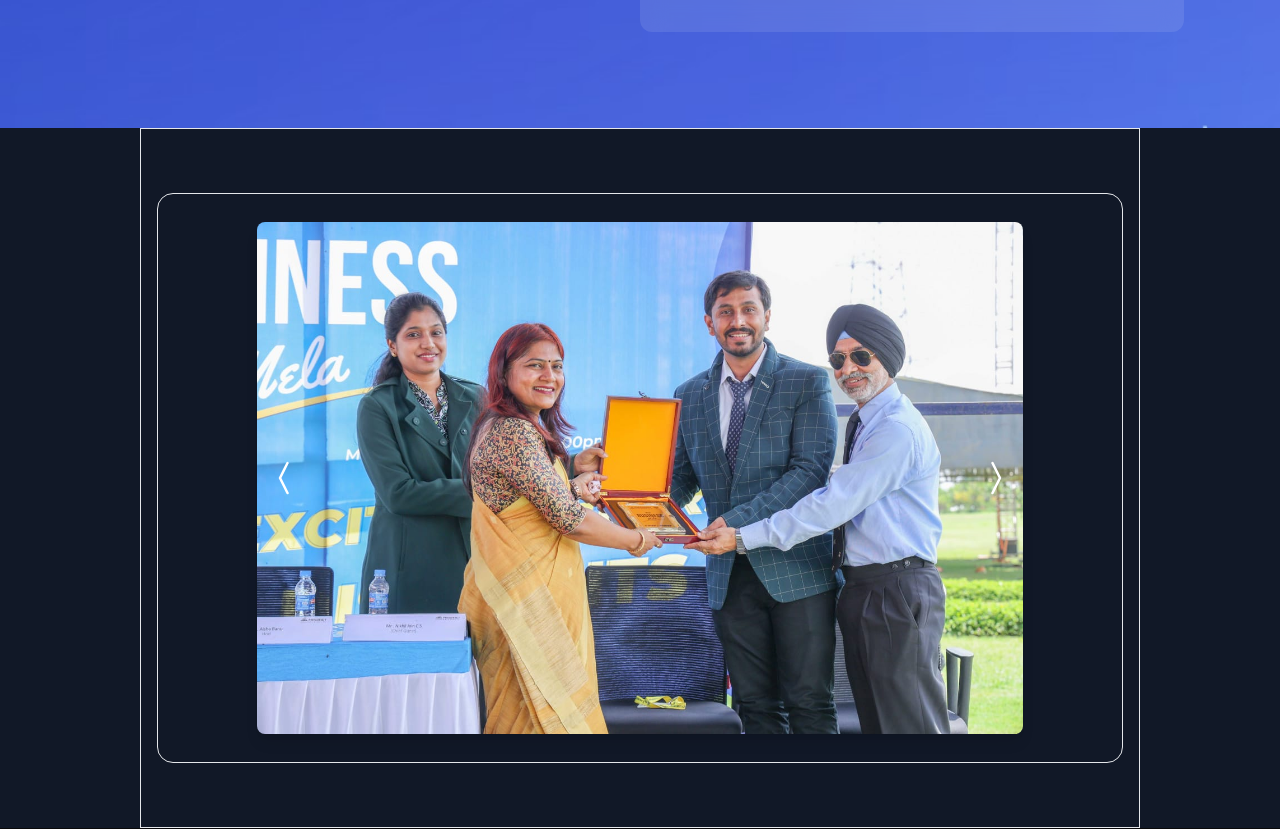
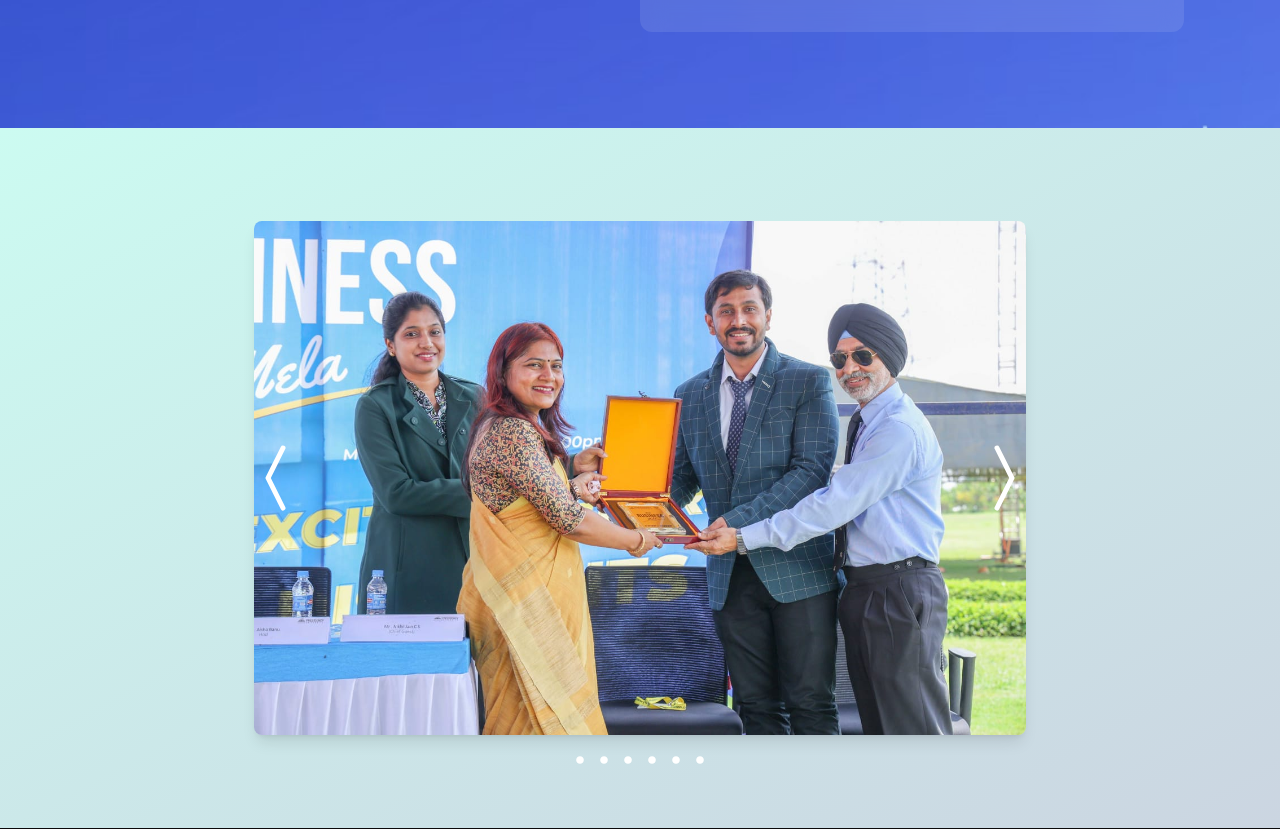
Before and after one commit to AdityaChaurasia016/VisionAstraaStartupAcademyWebsite, a React (Vite) app: page / in a window 1280 px wide. Shown: the part 2580-3409 px from the top of the page. Built offline with nearby package versions, Linux system fonts and the light colour scheme.

Commit message:
Animations

```diff
--- a/src/components/Carousel.jsx
+++ b/src/components/Carousel.jsx
@@ -5,15 +5,22 @@
 import image4 from '../assets/Carouselimages/Image4.jpg'
 import image5 from '../assets/Carouselimages/Image5.jpg'
 import image6 from '../assets/Carouselimages/Image6.jpg'
-
+import { motion } from 'framer-motion'
+import {RxDotFilled} from "react-icons/rx"
 
 import { BsChevronCompactLeft,BsChevronCompactRight } from "react-icons/bs"
 
-
+import { RxArrowBottomRight } from "react-icons/rx";
 
 
 const Carousel = () => {
 
+
+
+  const slides=[image1,image2,image3,image4,image5,image6]
+
+
+  const [oldState,newState]=useState(0)
 
   const nextSlide=()=>{
     if(oldState >=0 && oldState<5)
@@ -31,22 +38,37 @@
   }
 
 
-
-    const slides=[image1,image2,image3,image4,image5,image6]
+  const goToSlide=(slideIndex) =>{
+    newState(slideIndex);
+  }
 
 
-    const [oldState,newState]=useState(0)
+
+
 
 
   return (
-    <div className=" bg-[#111827] ">
-    <div className='max-w-[1000px] h-[700px] m-auto py-16 px-4 relative border'>
-      <div  className='w-full h-full rounded-2xl bg-cover durtation-500 flex justify-center items-center border '>
-      <BsChevronCompactLeft className='w-[40px] h-[40px] relative left-12 hover:text-black cursor-pointer' onClick={prevSlide}/>
-        <img src={slides[oldState]} alt="" className='lg:w-auto lg:h-[90%] bg-cover shadow-lg rounded-lg transition-[0.4s]'/>
-      <BsChevronCompactRight className='w-[40px] h-[40px] relative right-12 hover:text-black cursor-pointer' onClick={nextSlide}/>
-      </div>
+    <div className="bg-gradient-to-tl from-[#cbd5e1] to-[#ccfbf1]">
+    <div className='max-w-[1000px] h-[700px] mx-auto py-16 px-4 relative'>
+      <motion.div
+      initial={{opacity:0,y:-200, scale:0.5}}
+       whileInView={{ y: 0, scale:1, opacity:1}}
+       transition={{duration:2, delay:0.2 }}
+       className='w-full h-full rounded-2xl bg-cover flex justify-center items-center'>
+      <BsChevronCompactLeft className='w-[80px] h-[80px] relative left-[4rem] hover:text-black cursor-pointer' onClick={prevSlide}/>
+        <img src={slides[oldState]} alt="" className='lg:w-auto lg:h-[90%] bg-cover shadow-lg rounded-lg '/>
+      <BsChevronCompactRight className='w-[80px] h-[80px] relative right-[4rem] hover:text-black cursor-pointer' onClick={nextSlide}/>
+      </motion.div>
+      <div className='flex relative top-[-1rem] justify-center '>
+      {slides.map((slide,slideIndex)=>(
+        <div key={slideIndex} onClick={()=>goToSlide(slideIndex)} className='text-2xl cursor-pointer'>
+           <RxDotFilled className=''/>
+        </div>
+      ))}
+
     </div>
+    </div>
+
     </div>
   )
 }
--- a/src/components/Footer.jsx
+++ b/src/components/Footer.jsx
@@ -5,7 +5,7 @@
 import { Copyright } from 'lucide-react';
 const Footer = () => {
   return (
-    <div className='flex flex-col bg-black pb-2 pt-5 px-10 mt-6'>
+    <div className='flex flex-col bg-black pb-2 pt-5 px-10'>
       <div className='flex lg:flex-row flex-col p-2 lg:h-[5rem] lg:space-y-0 space-y-6 h-[15rem]'>
         <div className='flex lg:w-1/2 justify-between  lg:p-2'>
           <img src={Logo} className='w-[60px] h-[60px]' alt="" />
```
Also changed, not shown: src/components2/HeroSection.jsx (line endings or trailing spaces).
